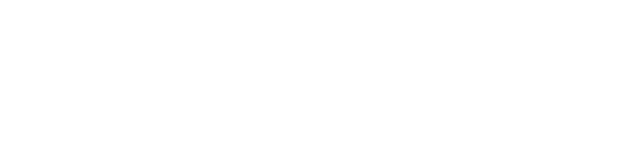
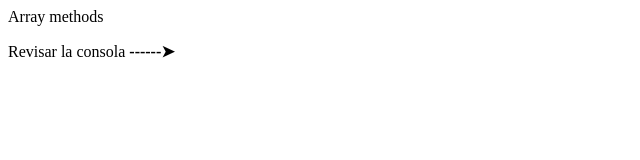
Before and after one commit to AndPrat/202307-w2ch4-andrea-prat-ivan-vallejos, a website: page app/index.html in a window 1280 px wide. Shown: the whole page, without its empty margins (0-640 px from the left). Drawn offline with Linux system fonts and the light colour scheme.

Commit message:
Create codersArray file and codersArray folder

```diff
--- a/app/index.html
+++ b/app/index.html
@@ -7,9 +7,12 @@
   <link rel="shortcut icon" href="/favicon.png" type="image/x-icon">
   <script type="module" src="index.js" defer></script>
   <title>Array methods</title>
+
 </head>
 
 <body>
+  <stron>Array methods</stron>
+  <p>Revisar la consola <strong>------➤</strong></p>
 
 </body>
 
```
Also changed, not shown: app/codersArray/CodersArray.js (added, +11 -0 lines).
